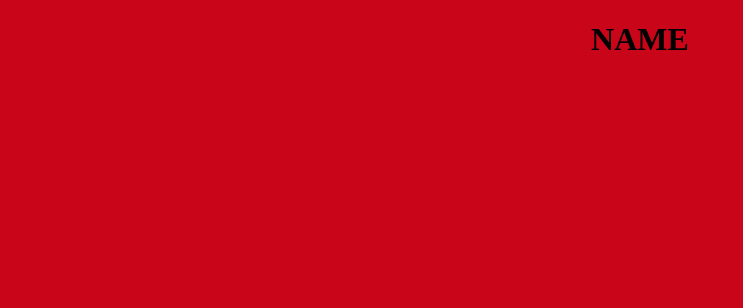
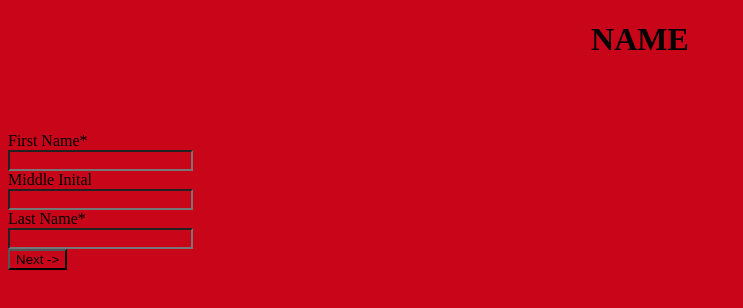
Before and after one commit to theironshoppe-ppe/account, a plain HTML site: page create-account/name.html in a window 1280 px wide. Shown: the whole page, without its empty margins (0-743 px from the left). Drawn offline with Linux system fonts and the light colour scheme.

Commit message:
final.name.html

```diff
--- a/create-account/name.html
+++ b/create-account/name.html
@@ -12,6 +12,17 @@
     <title> TIS - Create Account - Name </title>
   </head>
   <body>
-    <h1> NAME </h1>
+    <h1> NAME </h1><br><br>
+    <p>
+      <form action='https://github.com/theironshoppe-ppe/account/create-account/address.html' method='get'>
+        <label for='fname'> First Name* </label><br>
+        <input type='text' id='fname' name='fname' required><br>
+        <label for='mint'> Middle Inital </label><br>
+        <input type='text' id='mint' name='mint'><br>
+        <label for='lname'> Last Name* </label><br>
+        <input type='text' id='lname' name='lname' required><br>
+        <input type='submit' value='Next ->'>
+      </form>
+    </p>
   </body>
 </html>
```
